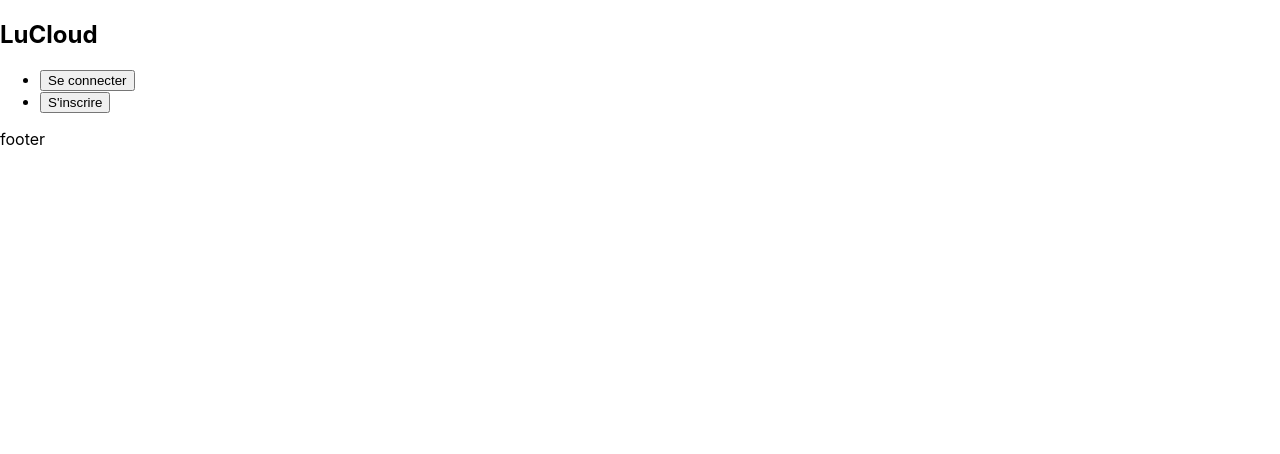
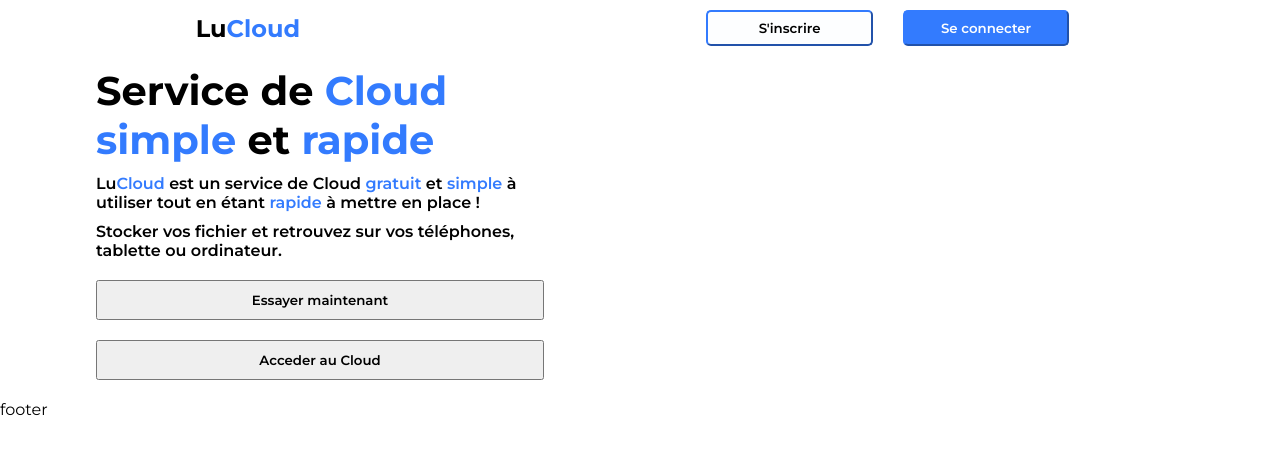
Before and after one commit to Cat-Cake/lucloud, a React (Create React App) app: page / in a window 1280 px wide. Shown: the top 454 px of the page. Built offline with nearby package versions, Linux system fonts and the light colour scheme.

Commit message:
adding css

```diff
--- a/src/App.js
+++ b/src/App.js
@@ -1,6 +1,8 @@
 import logo from './logo.svg';
 import React from "react";
-import './App.css';
+import './assets/css/Header.css';
+import './assets/default/default.css';
+import './assets/css/main.css';
 import ReactDOM from "react-dom/client";
 
 import {
--- a/src/Coponents/Header.jsx
+++ b/src/Coponents/Header.jsx
@@ -4,8 +4,8 @@ function Header() {
             <h2>Lu<span>Cloud</span></h2>
             <nav>
                 <ul>
-                    <li><a><button>Se connecter</button></a></li>
-                    <li><a><button>S'inscrire</button></a></li>
+                    <li><a href={`registration`}><button className="btn btn-register">S'inscrire</button></a></li>
+                    <li><a href={`connexion`}><button className="btn btn-connexion">Se connecter</button></a></li>
                 </ul>
             </nav>
         </header>
--- a/src/Home.jsx
+++ b/src/Home.jsx
@@ -1,12 +1,29 @@
-import logo from './logo.svg';
 import './App.css';
 import Header from "./Coponents/Header";
 import Footer from "./Coponents/Footer";
 
 function Home() {
     return (
-        <section className="sec-home">
+        <section className="home">
             <Header />
+            <div className='pres'>
+                <div className='pres-content try'>
+                    <div className='content-container'>
+                        <h1>Service de <span>Cloud simple</span> et <span>rapide</span></h1>
+                        <p>Lu<span>Cloud</span> est un service de Cloud <span>gratuit</span> et <span>simple</span> à
+                            utiliser tout en étant <span>rapide</span> à mettre en place !
+                        </p>
+                        <p>Stocker vos fichier et retrouvez sur vos téléphones,
+                            tablette ou ordinateur.
+                        </p>
+                        <div className='button-container'>
+                            <button className=''>Essayer maintenant</button>
+                            <button className=''>Acceder au Cloud</button>
+                        </div>
+                    </div>
+                </div>
+                <div className='pres-content cloud'></div>
+            </div>
             <Footer />
         </section>
     );
--- a/src/assets/css/Header.css
+++ b/src/assets/css/Header.css
@@ -0,0 +1,44 @@
+header {
+    display: flex;
+    justify-content: space-around;
+    align-items: center;
+    height: 7vh;
+}
+
+nav ul {
+    display: flex;
+}
+
+ul li {
+    list-style-type: none;
+    margin: 0 15px;
+}
+
+.btn {
+    width: 13vw;
+    height: 4.5vh;
+    border-radius: 5px;
+    cursor: pointer;
+}
+
+.btn-connexion {
+    background-color: #337bfe;
+    color: #fdfeff;
+    border-color: #337bfe;
+}
+
+.btn-register {
+    background-color: #fdfeff;
+    border-color: #337bfe;
+}
+
+.btn-connexion:hover {
+    background-color: #fdfeff;
+    color: #3f4040;
+    border-color: #337bfe;
+}
+
+.btn-register:hover {
+    background-color: #337bfe;
+    color: #fdfeff;
+}
--- /dev/null
+++ b/src/assets/css/main.css
@@ -0,0 +1,23 @@
+.pres-content {
+    width: 50%;
+    display: flex;
+    justify-content: center;
+}
+
+.content-container {
+    width: 70%;
+}
+
+.content-container * {
+    margin: 10px 0;
+}
+
+.button-container {
+    display: flex;
+    flex-direction: column;
+    width: 100%;
+}
+
+.button-container button {
+    height: 5vh;
+}
--- /dev/null
+++ b/src/assets/default/default.css
@@ -0,0 +1,24 @@
+@import url('https://fonts.googleapis.com/css2?family=Montserrat:wght@400;600;700&display=swap');
+
+* {
+    margin: 0;
+    padding: 0;
+    box-sizing: border-box;
+    font-family: 'Montserrat', sans-serif;
+}
+
+span {
+    color: #337bfe;
+}
+
+h1 {
+    font-size: 40px;
+}
+
+h2 {
+    font-weight: bold;
+}
+
+p, button {
+    font-weight: 600;
+}
```
Also changed, not shown: public/undraw_Cloud_sync_re_02p1.png (added), public/undraw_Upload_re_pasx.png (added).
